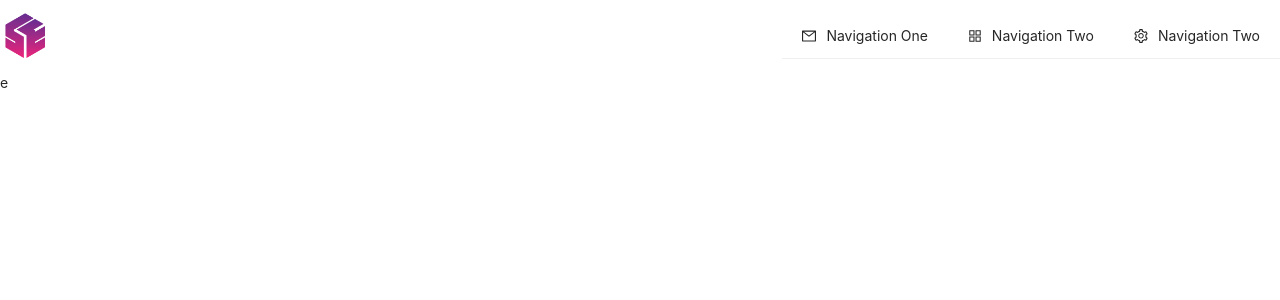
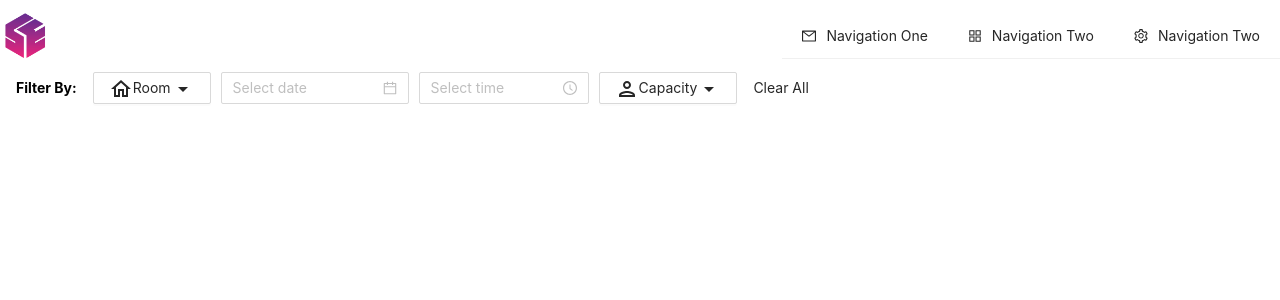
Before and after one commit to UW-SE-26/SE-spaces-frontend, a React (Create React App) app: page /explore in a window 1280 px wide. Shown: the top 300 px of the page. Built offline with nearby package versions, Linux system fonts and the light colour scheme.

Commit message:
feat: created filter dropdowns + filter state management on explore page

```diff
--- a/package.json
+++ b/package.json
@@ -4,6 +4,8 @@
   "private": true,
   "dependencies": {
     "@ant-design/icons": "^4.6.2",
+    "@material-ui/core": "^4.12.3",
+    "@material-ui/icons": "^4.11.2",
     "@testing-library/jest-dom": "^5.11.4",
     "@testing-library/react": "^11.1.0",
     "@testing-library/user-event": "^12.1.10",
@@ -12,6 +14,7 @@
     "@types/react": "^17.0.0",
     "@types/react-dom": "^17.0.0",
     "antd": "^4.16.11",
+    "moment": "^2.29.1",
     "react": "^17.0.2",
     "react-dom": "^17.0.2",
     "react-router-dom": "^5.2.0",
--- /dev/null
+++ b/src/components/FilterDropdown.tsx
@@ -0,0 +1,47 @@
+import React from "react";
+import "antd/dist/antd.css";
+import { Menu, Dropdown, Button } from "antd";
+import ArrowDropDownOutlined from '@material-ui/icons/ArrowDropDownOutlined';
+
+function FilterDropdown(props: any) {
+  function handleMenuClick(e: any) {
+    props.onChange(e.key);
+  }
+
+  const menu = (
+    <Menu onClick={handleMenuClick}>
+      {props.items.map((item: string, index: number) => (
+        <Menu.Item key={index} icon={props.icon}>
+          {item}
+        </Menu.Item>
+      ))}
+    </Menu>
+  );
+
+  return (
+    <div>
+      <Dropdown overlay={menu}>
+        <Button>
+          <div
+            style={{
+              display: "flex",
+              flexDirection: "row",
+              justifyContent: "space-between",
+              alignItems: "stretch",
+            }}
+          >
+            <div>{props.icon}</div>
+            <div>
+              {props.value ? props.items[props.value] : props.category}{" "}
+            </div>
+            <div>
+              <ArrowDropDownOutlined />
+            </div>
+          </div>
+        </Button>
+      </Dropdown>
+    </div>
+  );
+}
+
+export default FilterDropdown;
--- /dev/null
+++ b/src/components/FilterDropdownGroup.tsx
@@ -0,0 +1,83 @@
+import React from "react";
+import FilterDropdown from "./FilterDropdown";
+import HomeOutlined from "@material-ui/icons/HomeOutlined";
+import PersonOutlined from "@material-ui/icons/PersonOutlined";
+import { DatePicker, TimePicker, Space, Button } from "antd";
+import moment from "moment";
+
+function FilterDropdownGroup(props: any) {
+  function onRoomChange(room: string) {
+    props.onRoomChange(room);
+  }
+
+  function onDateChange(date: any, dateString: string) {
+    props.onDateChange(date);
+  }
+
+  function onTimeChange(time: any, timeString: string) {
+    props.onTimeChange(time);
+  }
+
+  function onCapacityChange(room: string) {
+    props.onCapacityChange(room);
+  }
+
+  function clearAllFilters() {
+    props.onRoomChange("");
+    props.onDateChange("");
+    props.onTimeChange("");
+    props.onCapacityChange("");
+  }
+
+  return (
+    <div>
+      <Space direction="horizontal">
+        <div
+          style={{
+            display: "flex",
+            flexDirection: "row",
+            alignItems: "flex-start",
+          }}
+        >
+          <Button
+            type="link"
+            style={{ color: "rgb(0, 0, 0)", cursor: "default" }}
+          >
+            <b>Filter By:</b>
+          </Button>
+          <div style={{ marginRight: "10px" }}>
+            <FilterDropdown
+              category="Room"
+              items={["A", "B", "C", "D", "E"]}
+              icon={<HomeOutlined />}
+              value={props.room}
+              onChange={onRoomChange}
+            />
+          </div>
+          <div style={{ marginRight: "10px" }}>
+            <DatePicker onChange={onDateChange} value={props.date}/>
+          </div>
+          <div style={{ marginRight: "10px" }}>
+            <TimePicker
+              onChange={onTimeChange}
+              defaultOpenValue={moment("00:00:00", "HH:mm:ss")}
+              value={props.time}
+            />
+          </div>
+          <FilterDropdown
+            category="Capacity"
+            items={Array.from({ length: 10 }, (_, i) => i + 1)}
+            icon={<PersonOutlined />}
+            value={props.capacity}
+            onChange={onCapacityChange}
+          />
+          <Button type="text" onClick={clearAllFilters}>
+            Clear All
+          </Button>
+        </div>
+      </Space>
+    </div>
+  );
+}
+
+export default FilterDropdownGroup;
--- a/src/pages/Explore.tsx
+++ b/src/pages/Explore.tsx
@@ -1,11 +1,50 @@
-import React from 'react'
+import React, { useState, useEffect } from "react";
+import FilterDropdownGroup from "../components/FilterDropdownGroup";
 
 function Explore() {
+  const [room, setRoom] = useState("");
+  const [date, setDate] = useState("");
+  const [time, setTime] = useState("");
+  const [capacity, setCapacity] = useState("");
+
+  useEffect(() => {
+    if (room || date || time || capacity) {
+      console.table({room: room, date: date, time: time, capacity: capacity});
+    } else {
+      console.log("No filters selected");
+    }
+  }, [room, date, time, capacity]);
+
+  function handleRoomChange(updated_room: string) {
+    setRoom(updated_room);
+  }
+
+  function handleDateChange(updated_date: string) {
+    setDate(updated_date);
+  }
+
+  function handleTimeChange(updated_time: string) {
+    setTime(updated_time);
+  }
+
+  function handleCapacityChange(updated_capacity: string) {
+    setCapacity(updated_capacity);
+  }
+
   return (
     <div>
-      e
+      <FilterDropdownGroup
+        room={room}
+        date={date}
+        time={time}
+        capacity={capacity}
+        onRoomChange={handleRoomChange}
+        onDateChange={handleDateChange}
+        onTimeChange={handleTimeChange}
+        onCapacityChange={handleCapacityChange}
+      />
     </div>
-  )
+  );
 }
 
-export default Explore
+export default Explore;
```
Also changed, not shown: 1 other file (tests, documents, lock files or other folders).
